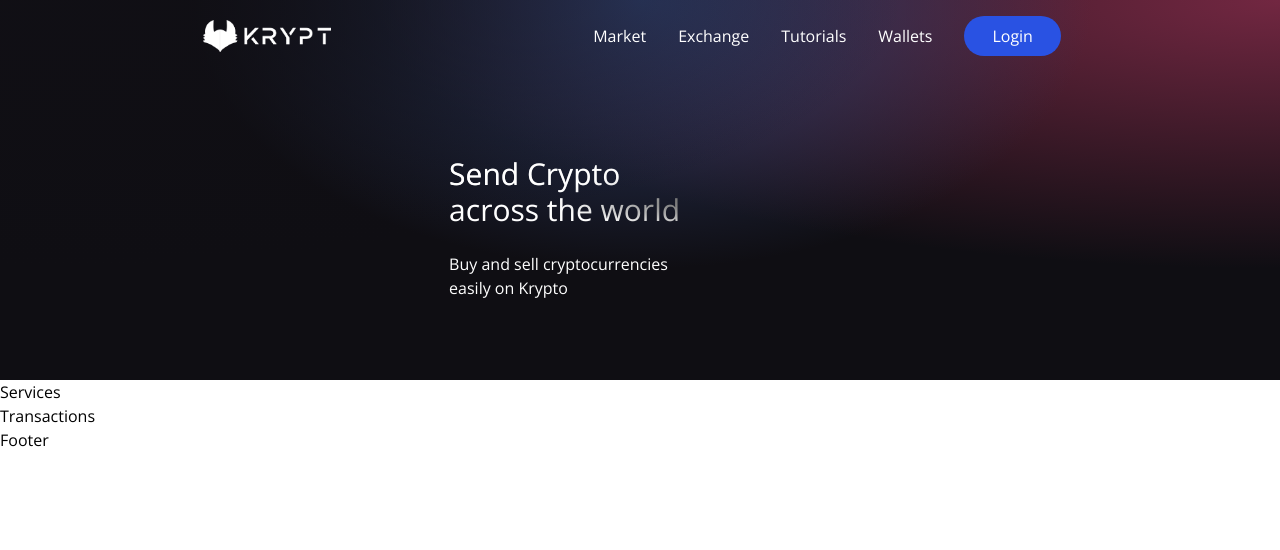
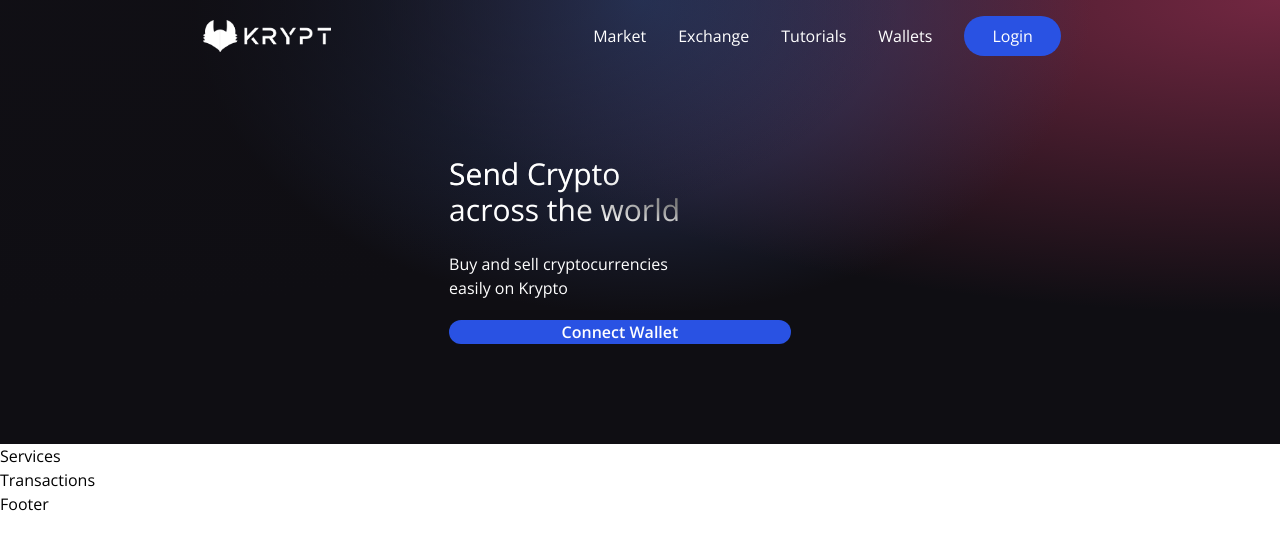
Before and after one commit to talhaabbasi/krypt, a React (Vite) app in the folder client/: page / in a window 1280 px wide. Shown: the top 550 px of the page. Built offline with nearby package versions, Linux system fonts and the light colour scheme.

Commit message:
[FEAT] Add Connect button

```diff
--- a/client/src/components/Welcome.tsx
+++ b/client/src/components/Welcome.tsx
@@ -2,6 +2,7 @@ import { AiFillPlayCircle } from "react-icons/ai"
 import { SiEthereum } from "react-icons/si"
 import { BsInfoCircle } from "react-icons/bs"
 const Welcome = () => {
+  const connectWallet = () => {}
   return (
     <div className="flex w-full justify-center items-center">
       <div className="flex md:flex-row flex-col items-start justify-between md:p-20 py-12 px-4">
@@ -13,6 +14,13 @@ const Welcome = () => {
           <p className="text-left mt-5 text-white font-light md:w-9/12 w-11/12 text-base">
             Buy and sell cryptocurrencies easily on Krypto
           </p>
+          <button
+            type="button"
+            onClick={connectWallet}
+            className="flex flex-row justify-center items-center my-5 bg-[#2952e3] rounded-full cursor-pointer hover:bg-[#2546bd]"
+          >
+            <p className="text-white text-base font-semibold">Connect Wallet</p>
+          </button>
         </div>
       </div>
     </div>
```
